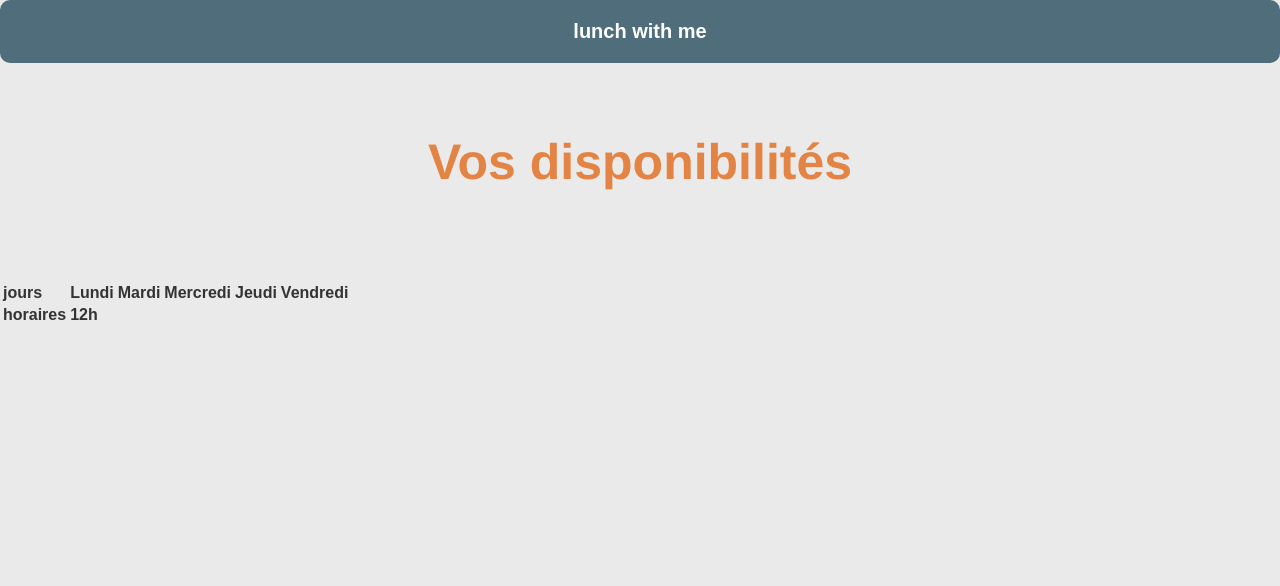
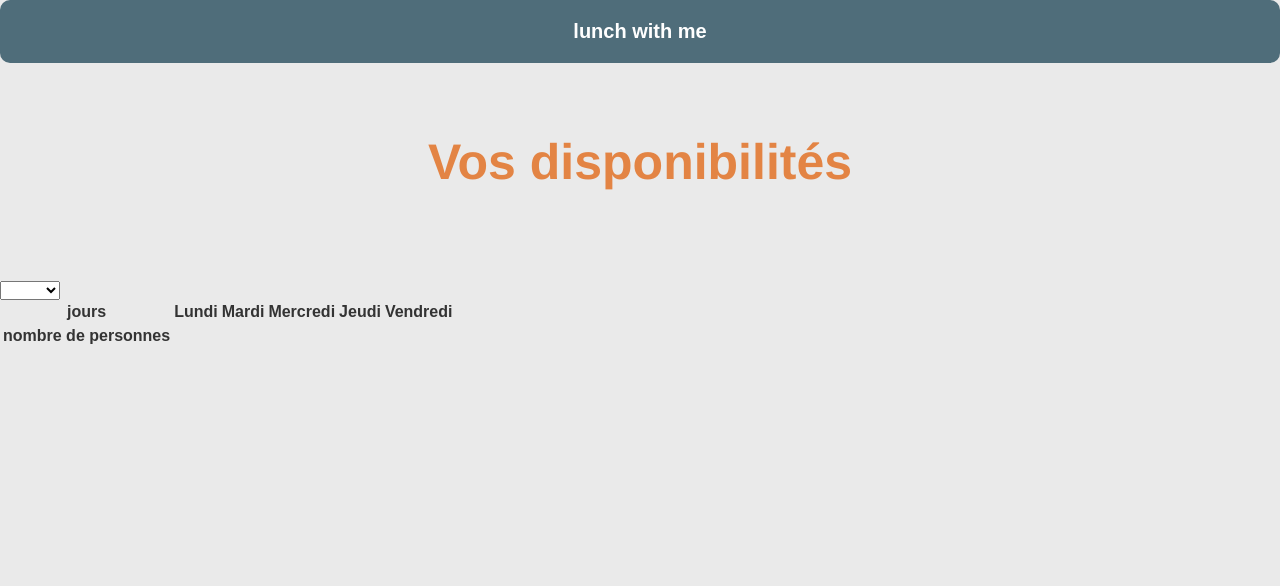
Before and after one commit to Eudo08/2025_2026_nsi_lndb_term4_gp1, a Flask app: page /page_principale in a window 1280 px wide. Shown: the top 586 px of the page. Run offline with Flask 3, Linux system fonts and the light colour scheme.

Commit message:
Update table headers and add horaires dropdown
Changed table row elements from <td> to <th> for headers in page_principale.html. Added a dropdown menu for selecting horaires and introduced a new row for 'nombre de personnes'. Added new info_idividu.db database file.

```diff
--- a/templates/page_principale.html
+++ b/templates/page_principale.html
@@ -22,16 +22,23 @@
             <table>
 
                 <tr>
-                    <td>jours</td>
-                    <td>Lundi</td>
-                    <td>Mardi</td>
-                    <td>Mercredi</td>
-                    <td>Jeudi</td>
-                    <td>Vendredi</td>
+                    <th>jours</th>
+                    <th>Lundi</th>
+                    <th>Mardi</th>
+                    <th>Mercredi</th>
+                    <th>Jeudi</th>
+                    <th>Vendredi</th>
                 </tr>
                 <tr>
-                    <td>horaires</td>
-                    <td>12h</td>
+                    <select class="input-menu" name="horaires">
+                        <option value=""></option>
+                        <option value="12h10">12h10</option>
+                        <option value="13h10">13h10</option>
+
+                    </select>
+                </tr>
+                <tr>
+                    <td>nombre de personnes</td>
                 </tr>
             </table>
         </div>
```
Also changed, not shown: info_idividu.db (added).
